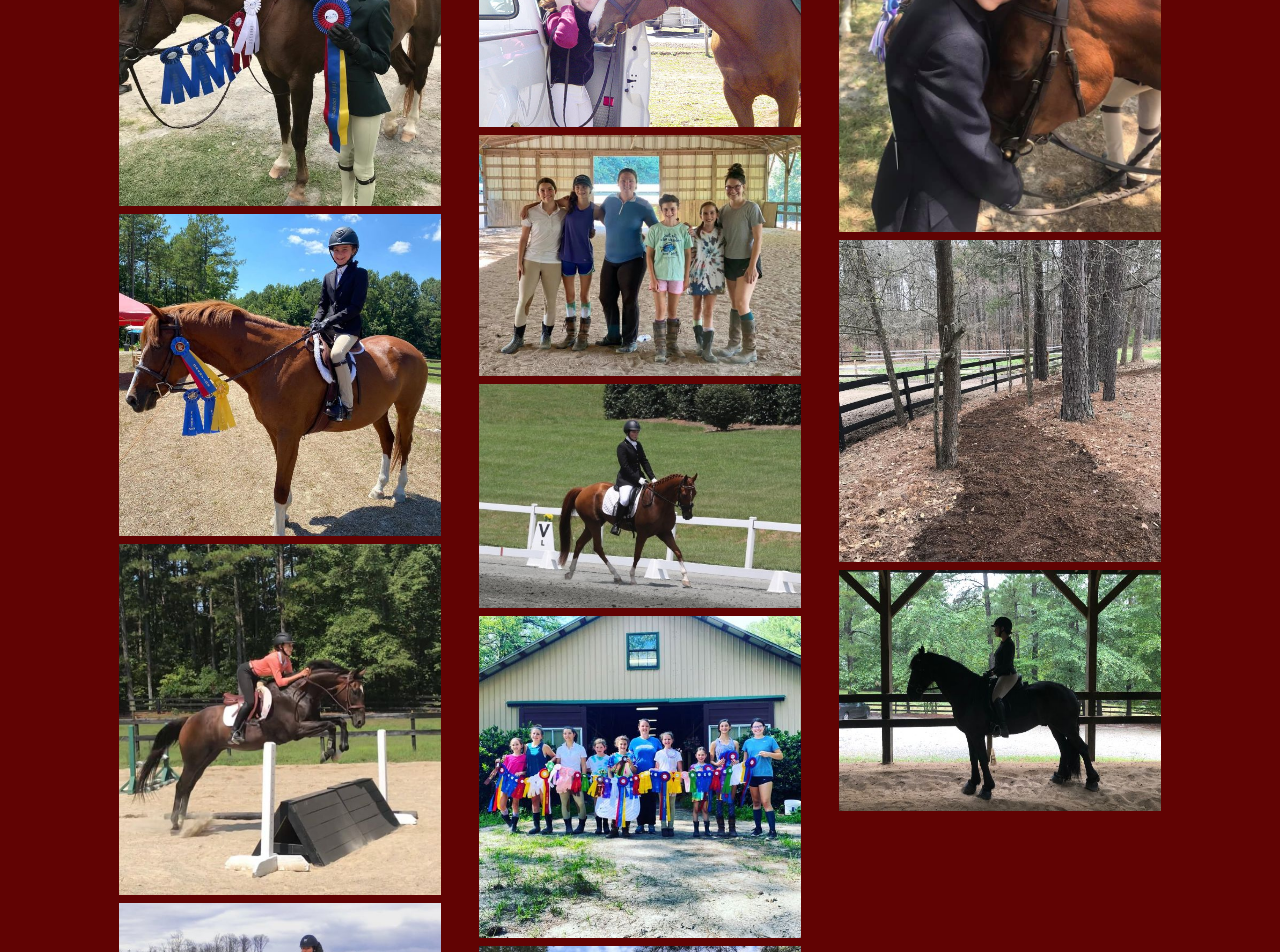
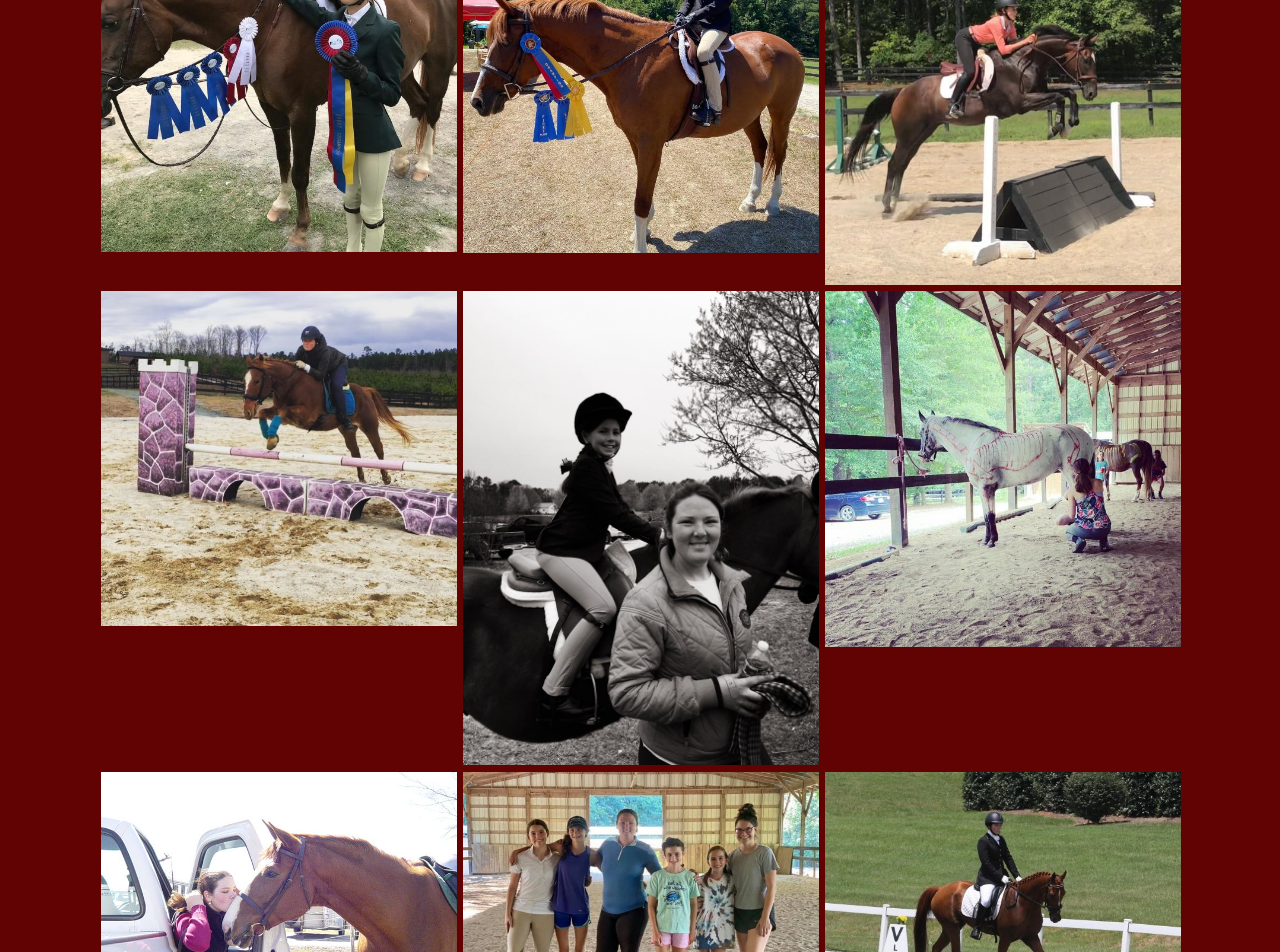
Before and after one commit to mtdavis725/topline_nc, a React (Create React App) app: page /gallery in a window 1280 px wide. Shown: the part 700-1652 px from the top of the page. Built offline with nearby package versions, Linux system fonts and the light colour scheme.

Commit message:
Create galleryImages variable, add css grid to gallery

```diff
--- a/src/components/Gallery/Gallery.jsx
+++ b/src/components/Gallery/Gallery.jsx
@@ -1,5 +1,9 @@
 import images from '../../images' /*Array of images from images folder*/
 import { Link } from 'react-router-dom'
+
+let galleryImages = images.gallery.map((item, index) => {
+    return <img src={images.gallery[index]} alt={item}  />
+    })
 
 function Gallery() {
     return (
@@ -19,67 +23,8 @@ function Gallery() {
                     </div>
                 </div>
 
-                <div className="container-fluid">
-                    <div className="row mx-auto">
-                        <div className="col">
-                            <img src={images.gallery[0]} alt="gallery" className="img-fluid p-1 p-1" />
-                            <img src={images.gallery[1]} alt="gallery" className="img-fluid p-1" />
-                            <img src={images.gallery[2]} alt="gallery" className="img-fluid p-1" />
-                            <img src={images.gallery[3]} alt="gallery" className="img-fluid p-1" />
-                            <img src={images.gallery[4]} alt="gallery" className="img-fluid p-1" />
-                            <img src={images.gallery[5]} alt="gallery" className="img-fluid p-1" />
-                        </div>
-
-                        <div className="col">
-                            <img src={images.gallery[6]} alt="gallery" className="img-fluid p-1" />
-                            <img src={images.gallery[7]} alt="gallery" className="img-fluid p-1" />
-                            <img src={images.gallery[8]} alt="gallery" className="img-fluid p-1" />
-                            <img src={images.gallery[9]} alt="gallery" className="img-fluid p-1" />
-                            <img src={images.gallery[10]} alt="gallery" className="img-fluid p-1" />
-                            <img src={images.gallery[11]} alt="gallery" className="img-fluid p-1" />
-                        </div>
-
-                        <div className="col">
-                            <img src={images.gallery[12]} alt="gallery" className="img-fluid p-1" />
-                            <img src={images.gallery[13]} alt="gallery" className="img-fluid p-1" />
-                            <img src={images.gallery[14]} alt="gallery" className="img-fluid p-1" />
-
-
-                        </div>
-                    </div>
-                </div>
-
-
-
-                <div className="gallery">
-
-
-
-                    <div className="col">
-                        <a href="./images/gallery-Laura-with-kids-ribbons.jpg" data-lightbox="gallery"><img alt="" src="./images/gallery-Laura-with-kids-ribbons.jpg" className="img-fluid" /></a>
-                        <a href="./images/gallery-braids-w960-o.jpg" data-lightbox="gallery"><img alt="" src="./images/gallery-braids-w960-o.jpg" className="img-fluid" /></a>
-
-                        <a href="../images/gallery-lesson.jpg" data-lightbox="gallery"><img alt="" src="../images/gallery-lesson.jpg" className="img-fluid" /></a>
-                        <a href="../images/gallery-beau-w795-o.jpg" data-lightbox="gallery"><img alt="" src="../images/gallery-beau-w795-o.jpg" className="img-fluid" /></a>
-                        <a href="../images/gallery-sammi.jpg" data-lightbox="gallery"><img alt="" src="../images/gallery-sammi.jpg" className="img-fluid" /></a>
-                        <a href="../images/gallery-laura-kids-indoor.jpg" data-lightbox="gallery"><img alt="" src="../images/gallery-laura-kids-indoor.jpg" className="img-fluid" /></a>
-                    </div>
-                    <div className="col">
-                        <a href="../images/gallery-sammi-cotton.jpg" data-lightbox="gallery"><img alt="" src="../images/gallery-sammi-cotton.jpg" className="img-fluid" /></a>
-                        <a href="../images/galleryvero-sillhouette.JPG" data-lightbox="gallery"><img alt="" src="../images/galleryvero-sillhouette.JPG" className="img-fluid" /></a>
-                        <a href="../images/gallery-peekaboo.JPG" data-lightbox="gallery"><img alt="" src="../images/gallery-peekaboo.JPG" className="img-fluid" /></a>
-                        <a href="../images/gallery-outdoor-arena.jpg" data-lightbox="gallery"><img alt="" src="../images/gallery-outdoor-arena.jpg" className="img-fluid" /></a>
-                        <a href="../images/gallery-mom_and_laddie.jpg" data-lightbox="gallery"><img alt="" src="../images/gallery-mom_and_laddie.jpg" className="img-fluid" /></a>
-                        <a href="../images/gallery-bw-laura-taylor.jpg" data-lightbox="gallery"><img alt="" src="../images/gallery-bw-laura-taylor.jpg" className="img-fluid" /></a>
-                    </div>
-                    <div className="col">
-                        <a href="../images/gallery-trail.jpg" data-lightbox="gallery"><img alt="" src="../images/gallery-trail.jpg" className="img-fluid" /></a>
-                        <a href="../images/gallery-jumping.jpg" data-lightbox="gallery"><img alt="" src="../images/gallery-jumping.jpg" className="img-fluid" /></a>
-                        <a href="../images/gallery-horse-anatomy-lesson.jpg" data-lightbox="gallery"><img alt="" src="../images/gallery-horse-anatomy-lesson.jpg" className="img-fluid" /></a>
-                        <a href="../images/gallery-kisses_for_Ali.jpg" data-lightbox="gallery"><img alt="" src="../images/gallery-kisses_for_Ali.jpg" className="img-fluid" /></a>
-                        <a href="../images/gallery-gabby.jpg" data-lightbox="gallery"><img alt="" src="../images/gallery-gabby.jpg" className="img-fluid" /></a>
-                        <a href="../images/gallery-Laura-riding.jpg" data-lightbox="gallery"><img alt="" src="../images/gallery-Laura-riding.jpg" className="img-fluid" /></a>
-                    </div>
+                <div className="gallery-container">
+                    {galleryImages}
                 </div>
             </main>
         </section>
--- a/src/styles/App.scss
+++ b/src/styles/App.scss
@@ -40,8 +40,12 @@ section {
 }
 
 
+////////// Bootstrap small column break (tablet) //////////
+@media (max-width: 992px) {
 
-////////// Bootstrap medium column break (tablet) //////////
+}
+
+////////// Bootstrap small column break (tablet) //////////
 @media (max-width: 768px) {
 
 }
--- a/src/styles/_gallery.scss
+++ b/src/styles/_gallery.scss
@@ -1,11 +1,11 @@
  ////////// GALLERY //////////
- /*
+
  .gallery-container {
     margin: 0 auto;
     padding: 1rem;
-    width: 90vw;
     display: grid;
-    grid-template-columns: repeat(3, 3fr);
+    grid: auto-flow dense / repeat(3, 33%);
+    gap: 0.4rem;
    }
 
   .gallery-container img {
@@ -17,4 +17,16 @@
         z-index: 10;
     }
   }
-  */
+
+ ////////// Bootstrap small column break //////////
+@media (max-width: 768px) {
+
+}
+
+ ////////// Bootstrap small column break //////////
+ @media (max-width: 440px) {
+  .gallery-container {
+    padding:.25rem;
+    grid: auto-flow dense / 1fr 1fr;
+   }
+}
```
Also changed, not shown: 1 other file (tests, documents, lock files or other folders).
